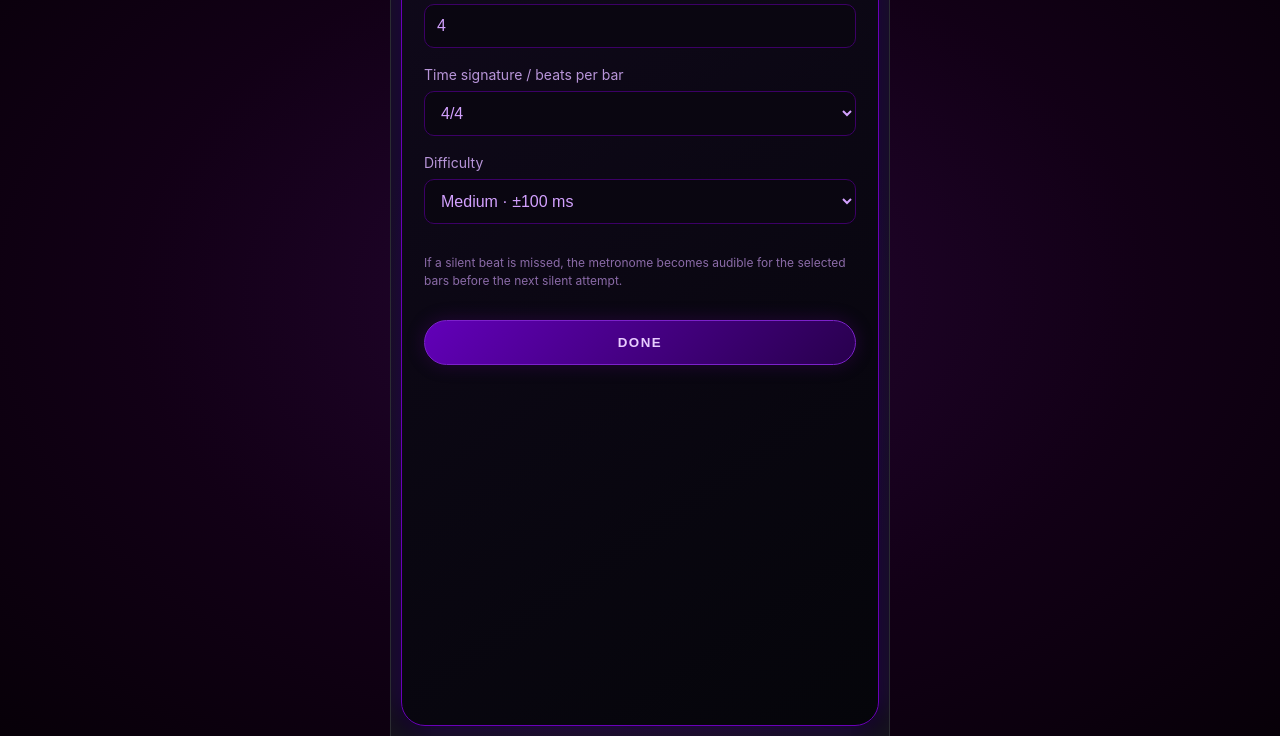
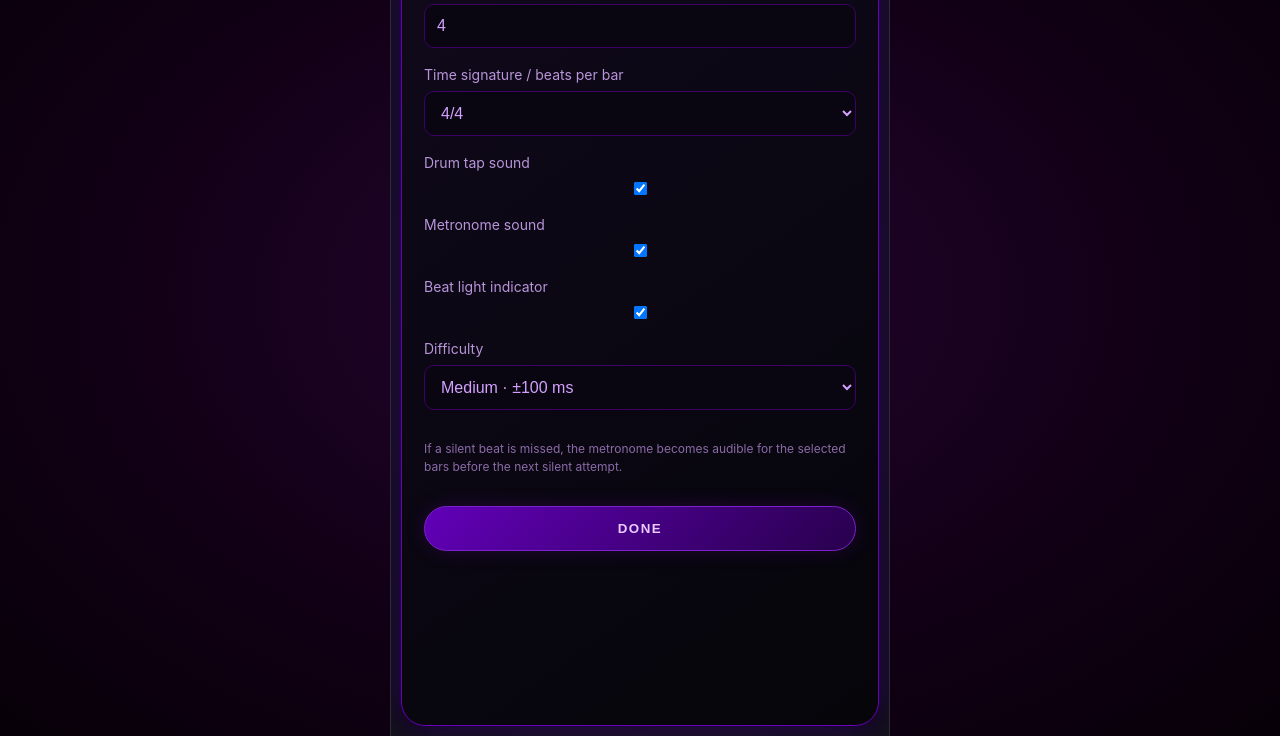
Before and after one commit to joedeart/Mutron, a website: page index.html in a window 1280 px wide. Both pictures are taken after a click on the button "Settings". Shown: the part 113-849 px from the top of the page. Drawn offline with Linux system fonts and the light colour scheme.

Commit message:
Add sound and visual indicator settings

```diff
--- a/index.html
+++ b/index.html
@@ -8,10 +8,10 @@
 <div class="beats" id="beatLights"><i class="active"></i><i></i><i></i><i></i></div>
 <section class="tempo"><button class="round" id="minus">−</button><div class="bpm-box"><input id="bpm" type="number" min="40" max="240" value="140" aria-label="BPM"></div><button class="round" id="plus">+</button></section><div class="bpm-label">BPM</div>
 <section class="status"><span class="status-dot" id="statusDot"></span><span id="statusText">READY</span></section>
-<div class="drum-wrap"><button id="drum" class="drum" aria-label="Tap drum"><span class="drum-core"></span><span class="drum-label">TAP</span></button></div>
+<div class="drum-wrap"><button id="drum" class="drum" aria-label="Tap drum"><span class="drum-core"></span><span class="drum-label">TAP</span><div class="timing-indicator" id="timingIndicator" aria-label="Tap timing"><i></i><i></i><i></i><i></i><i></i></div></button></div>
 <section class="score"><div><small>SILENT STREAK</small><strong id="streak">0</strong><span id="streakUnit">bars</span></div><div><small>PERSONAL BEST</small><strong id="best">0</strong><span>bars</span></div></section>
 <div class="feedback" id="feedback">Tap Start to begin</div>
 <div class="controls"><button id="start" class="start">▶ START</button><button id="tapTempo" class="small">TAP TEMPO</button></div>
 <footer><button class="bottom" id="meter">4/4</button><button class="bottom" id="settingsShortcut">⚙</button><button class="bottom" id="sound">♫</button></footer>
-<div class="settings-panel" id="settingsPanel"><h2>Game settings</h2><label>Audible bars before silence <input id="audibleBars" type="number" min="1" max="16" value="4"></label><label>Time signature / beats per bar <select id="beats"><option value="4">4/4</option><option value="3">3/4</option><option value="2">2/4</option><option value="6">6/8 (6 beats)</option></select></label><label>Difficulty <select id="difficulty"><option value="easy">Easy · ±150 ms</option><option value="medium" selected>Medium · ±100 ms</option><option value="hard">Hard · ±50 ms</option></select></label><p class="note">If a silent beat is missed, the metronome becomes audible for the selected bars before the next silent attempt.</p><button id="closeSettings" class="start">DONE</button></div>
+<div class="settings-panel" id="settingsPanel"><h2>Game settings</h2><label>Audible bars before silence <input id="audibleBars" type="number" min="1" max="16" value="4"></label><label>Time signature / beats per bar <select id="beats"><option value="4">4/4</option><option value="3">3/4</option><option value="2">2/4</option><option value="6">6/8 (6 beats)</option></select></label><label class="toggle-row"><span>Drum tap sound</span><input id="drumSoundToggle" type="checkbox" checked></label><label class="toggle-row"><span>Metronome sound</span><input id="metronomeSoundToggle" type="checkbox" checked></label><label class="toggle-row"><span>Beat light indicator</span><input id="visualPulseToggle" type="checkbox" checked></label><label>Difficulty <select id="difficulty"><option value="easy">Easy · ±150 ms</option><option value="medium" selected>Medium · ±100 ms</option><option value="hard">Hard · ±50 ms</option></select></label><p class="note">If a silent beat is missed, the metronome becomes audible for the selected bars before the next silent attempt.</p><button id="closeSettings" class="start">DONE</button></div>
 </main><script src="game.js"></script><script src="register-sw.js"></script></body></html>
```
